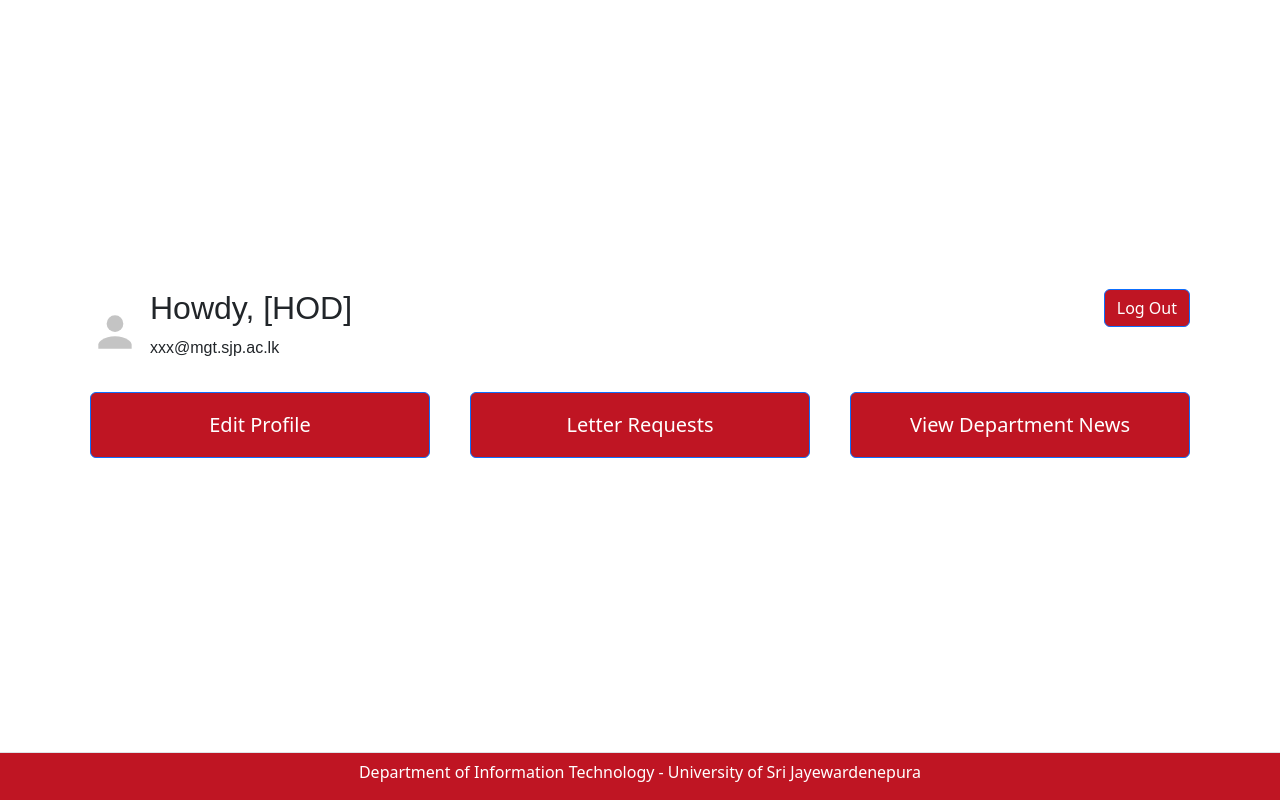
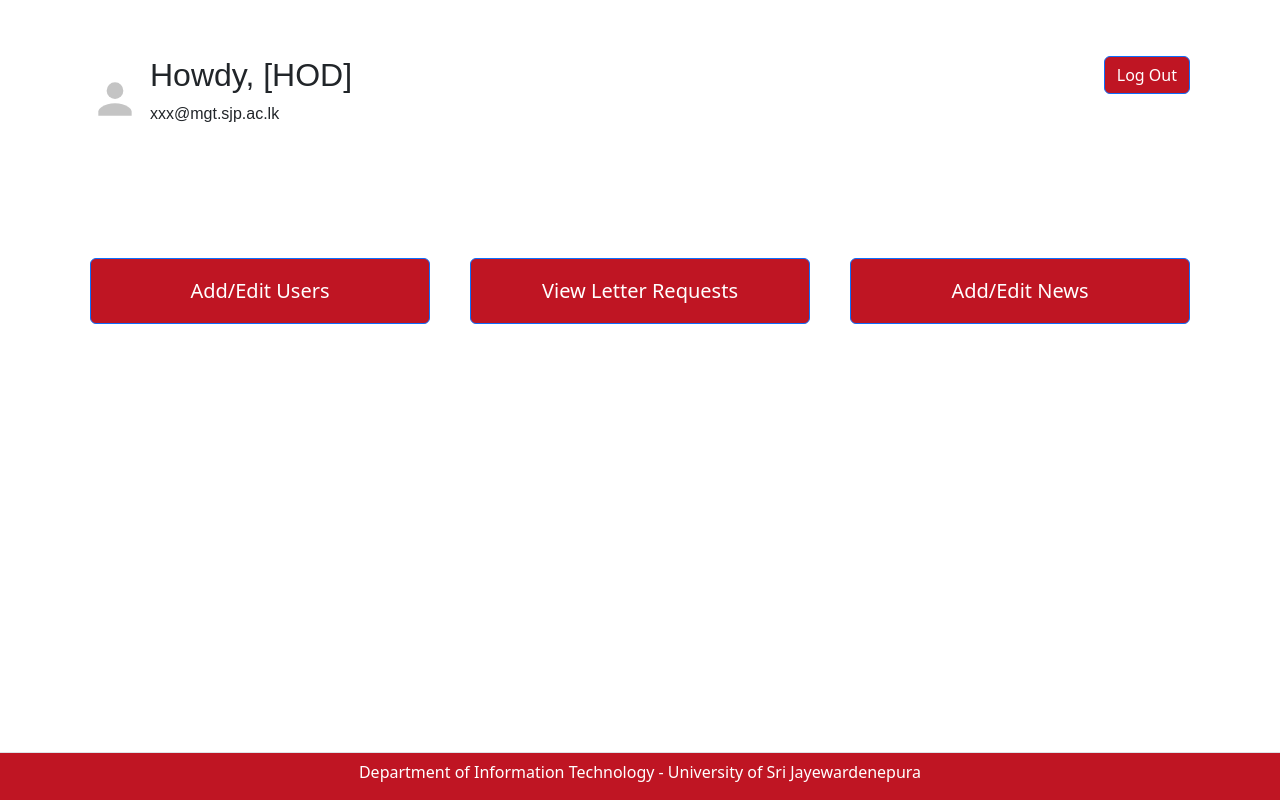
Before and after one commit to ransidis/ai-sms, a React (Create React App) app in the folder frontend/: page /dashboard in a window 1280 px wide. Built offline with nearby package versions, Linux system fonts and the light colour scheme.

Commit message:
Alignments Fixed

```diff
--- a/frontend/src/App.js
+++ b/frontend/src/App.js
@@ -13,26 +13,26 @@ import Letter from './HOD/Letter';
 import NewsDashboard from './News/NewsDashboard';
 import AddEditNews from './News/AddEditnews';
 import SingleNewsView from './News/SingeNewsView';
+import Header from './common/Header';
 
 function App() {
   const location = useLocation(); // Only use location here, no need for Router in App.js
 
   return (
     <div className="App">
-    <Container className='d-flex flex-column justify-content-around vh-100 '>
+    <Container className='d-flex flex-column justify-content-between vh-90 mt-5'>
       <Routes location={location} key={location.pathname}>
         <Route path="/" element={<Home />} />
         <Route path="/login" element={<Login />} />
         <Route path="/reset-email" element={<Reset_Email />} />
         <Route path="/reset-pass" element={<Reset_Password/>} />
-        <Route path="/dashboard" element={<DashBoard/>} />
-        <Route path="/profile" element={<Profile/>} />
-        <Route path="/letter-request" element={<RequestLetter/>} />
-        <Route path="/add-users" element={<AddUsers/>} />
-        <Route path="/letter" element={<Letter/>} />
-        <Route path="/news" element={<NewsDashboard/>} />
+        <Route path="/dashboard" element={<><Header /><DashBoard/></>} />
+        <Route path="/profile" element={<><Header /><Profile/></>} />
+        <Route path="/letter-request" element={<><Header /><RequestLetter/></>} />
+        <Route path="/add-users" element={<><Header /><AddUsers/></>} />
+        <Route path="/letter" element={<><Header /><Letter/></>} />
         <Route path="/news-edit" element={<AddEditNews/>} />
-        <Route path="/news-view" element={<SingleNewsView/>} />
+        <Route path="/news" element={<><Header /><NewsDashboard /></>}/>
       </Routes>
     </Container>
 
--- a/frontend/src/HOD/AddUsers.js
+++ b/frontend/src/HOD/AddUsers.js
@@ -8,7 +8,6 @@ import Header from '../common/Header';
 const AddUsers = () => {
   return (
     <div className="AddUsers">
-        <Header/>
       {/* Row for navigation buttons */}
       <Row className="mb-3">
         <Col>
--- a/frontend/src/HOD/Letter.js
+++ b/frontend/src/HOD/Letter.js
@@ -8,9 +8,6 @@ import Header from "../common/Header";
 const Letter = ({ student }) => {
   return (
     <div className="Letter d-flex flex-column justify-content-between p-4">
-      {/* Header */}
-      <Header />
-
       {/* Back Button */}
       <Row className="mb-4">
         <Col xs="auto">
--- a/frontend/src/common/DashBoard.js
+++ b/frontend/src/common/DashBoard.js
@@ -7,32 +7,10 @@ import { Link } from 'react-router-dom';
 
 const DashBoard = () => {
   // Define the role (e.g., "Student", "Lecturer", "HOD")
-  const role = "Student"
+  const role = "HOD"
   return (
     <div className='Dashboard'>
-      <div >
-
-          <Row>
-            <Col className='  d-flex flex-column text-center m-2'>
-              <div style={{ display: 'flex', alignItems: 'center', fontFamily: 'Arial, sans-serif' }}>
-                <div style={{ marginRight: '10px' }}>
-                  {/* Placeholder for avatar icon */}
-                  <svg height="50" width="50" viewBox="0 0 24 24" fill="#c4c4c4">
-                    <circle cx="12" cy="8" r="4" />
-                    <path d="M12 14c-5.33 0-8 2.67-8 4v2h16v-2c0-1.33-2.67-4-8-4z" />
-                  </svg>
-                </div>
-                <div style={{ display: 'flex', flexDirection: 'column', alignItems: 'start' }}>
-                  <h2>Howdy, [HOD]</h2>
-                  <p>xxx@mgt.sjp.ac.lk</p>
-                </div>
-              </div>
-            </Col>
-            <Col className='  d-flex flex-column text-end m-2'>
-              <Link to="/"><Button>Log Out</Button></Link>
-            </Col>
-          </Row>
-
+      <div style={{marginTop:'100px'}} >
           {role === "HOD" && (
             <Row className='hod-row'>
               <Col className='  d-flex flex-column text-center m-2'>
--- a/frontend/src/common/Profile.js
+++ b/frontend/src/common/Profile.js
@@ -60,9 +60,6 @@ const Profile = () => {
 
   return (
     <div className='Profile'>
-
-        <Header/>
-
         {role === "Student" && (
           <Row className='student-row'>
             <Link to='/profile'><Button>👈 back</Button></Link>
--- a/frontend/src/student/RequestLetter.js
+++ b/frontend/src/student/RequestLetter.js
@@ -15,8 +15,6 @@ const RequestLetter = () => {
 
   return (
     <div className='RequestLetter'>
-      <Header/>
-
     {role === "Student" && (
     <div className='Student'>
     <Row>
```
